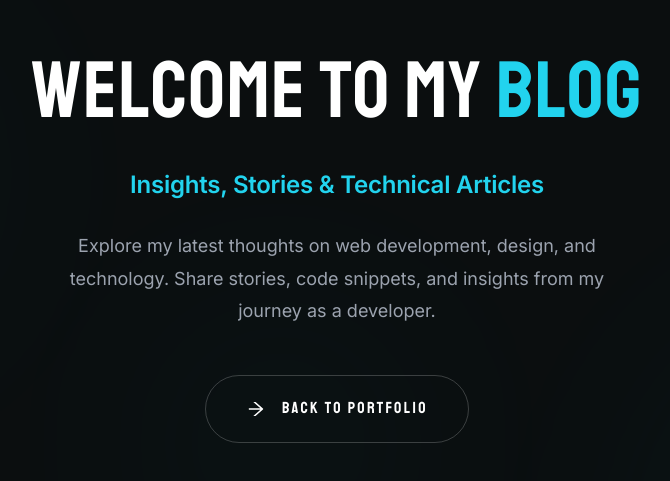
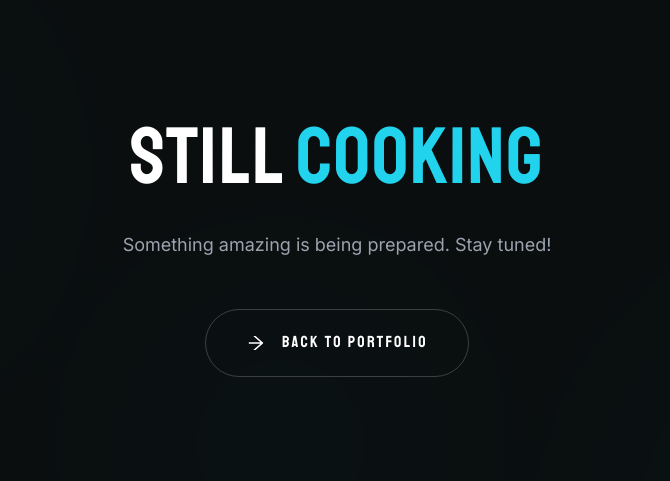
Before and after one commit to mehedi-hasan1102/blog.mehedi-hasan.me, a Next.js app: page / in a window 1280 px wide. Shown: the part 157-638 px from the top of the page, without its empty margins (303-973 px from the left). Built offline with nearby package versions, Linux system fonts and the light colour scheme.

Commit message:
fix : i update 404 page

```diff
--- a/app/page.tsx
+++ b/app/page.tsx
@@ -92,18 +92,17 @@
       <div className={styles.container}>
         {/* Title */}
         <h1 ref={titleRef} className={styles.title}>
-          Welcome to My <span className={styles.highlight}>Blog</span>
+          Still <span className={styles.highlight}>Cooking </span>
         </h1>
 
         {/* Subtitle */}
-        <p ref={subtitleRef} className={styles.subtitle}>
+        {/* <p ref={subtitleRef} className={styles.subtitle}>
           Insights, Stories & Technical Articles
-        </p>
+        </p> */}
 
         {/* Description */}
         <p ref={descriptionRef} className={styles.description}>
-          Explore my latest thoughts on web development, design, and technology.
-          Share stories, code snippets, and insights from my journey as a developer.
+          Something amazing is being prepared. Stay tuned!
         </p>
 
         {/* Button */}
```
